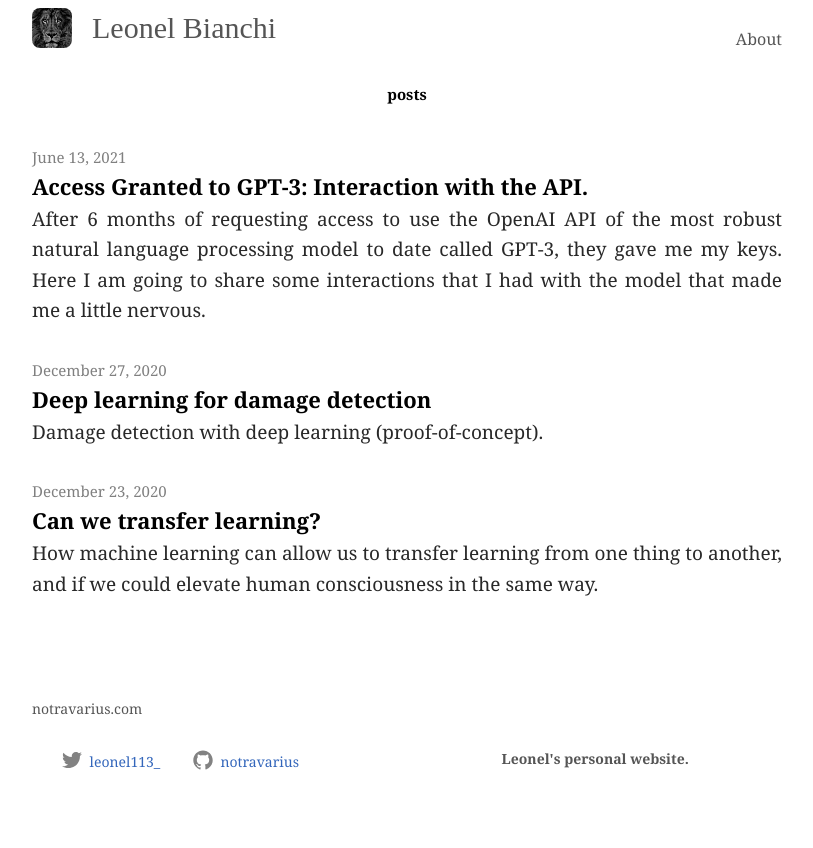
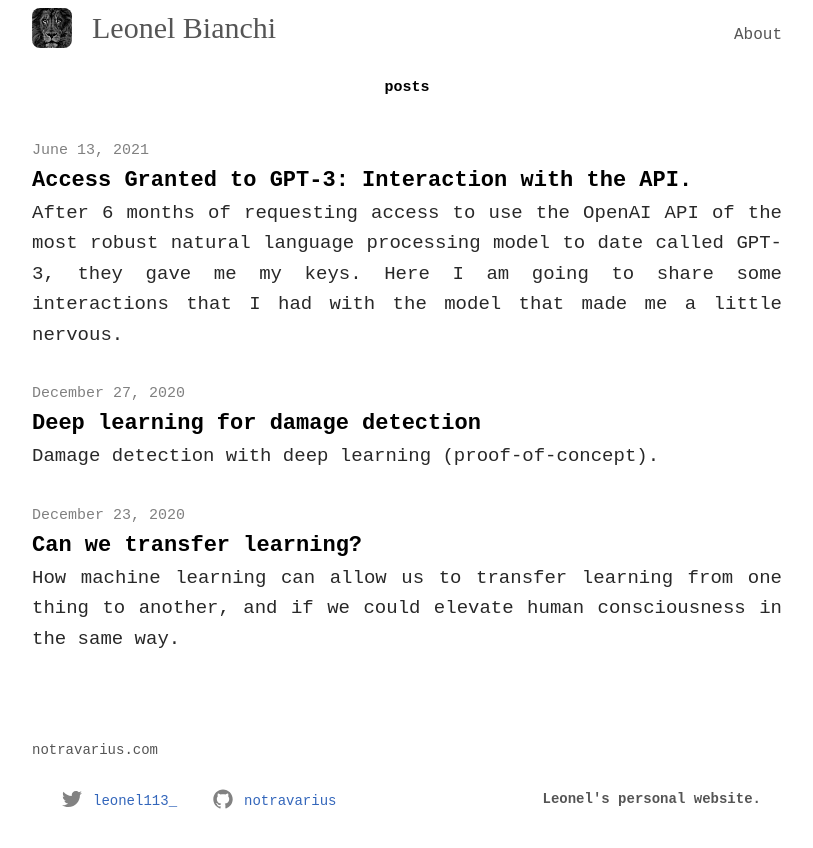
Before and after one commit to leonelBianchi/lebianchi.github.io, a Jekyll site: the page built from index.md, in a window 1280 px wide. Shown: the top 848 px of the page, without its empty margins (233-1046 px from the left). Built offline with Jekyll 4.4.1, drawn with Linux system fonts in a browser that asks for light colours.

Commit message:
font-family

```diff
--- a/_layouts/default.html
+++ b/_layouts/default.html
@@ -6,13 +6,14 @@
     <title>Notravarius blog</title>
     <style>
         body{
-            font-family: Georgia,"Bitstream Charter",serif;
+            font-family: NBInter,monospace;
             margin-left: auto;
             margin-right: auto;
             max-width: 750px;
             font-size: 10px;
             background-color: white;
             color:#19232d;
+            font-weight: 400;
         }
 
         .name{
@@ -22,14 +23,14 @@
             font-size: 50px;
             color:black;
             display: block;
-            font-family: Georgia,"Bitstream Charter",serif;
+            font-family: NBInter,monospace;
         }
 
         .main{
             font-size: 10px;
             max-width: 750px;
-            font-family:Georgia,"Bitstream Charter",serif;
-            font-weight: normal;
+            font-family:NBInter,monospace;
+            font-weight: 400;
             line-height: 1.6;
             color: black;
             text-align: justify;
```
